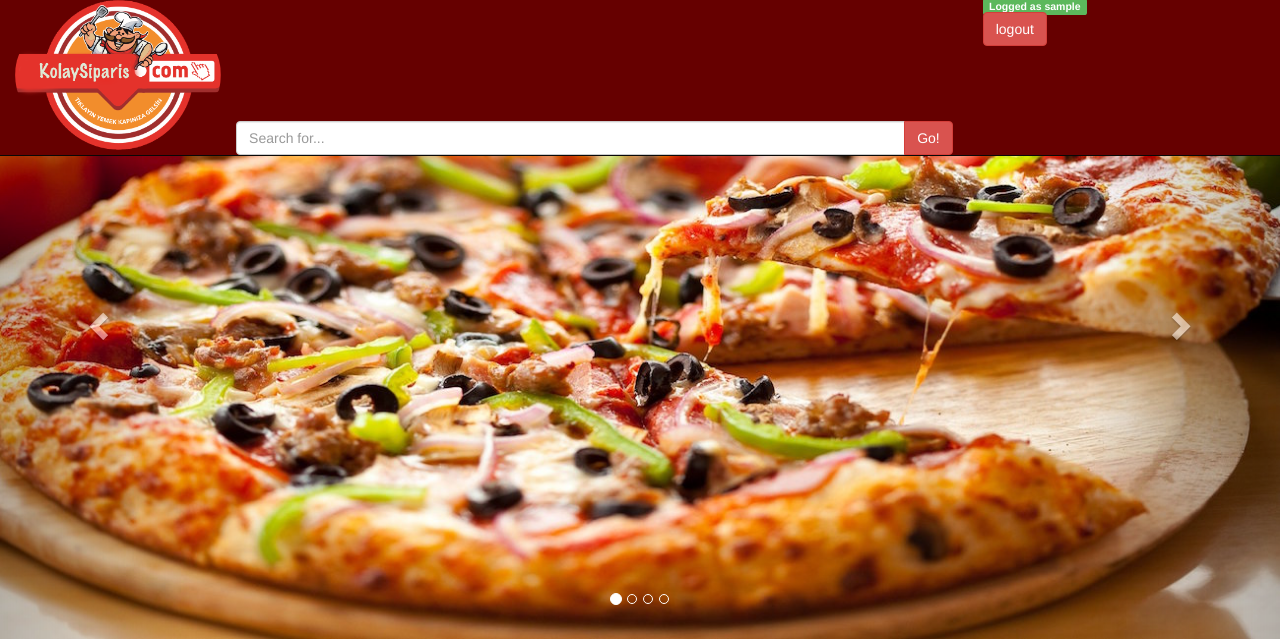
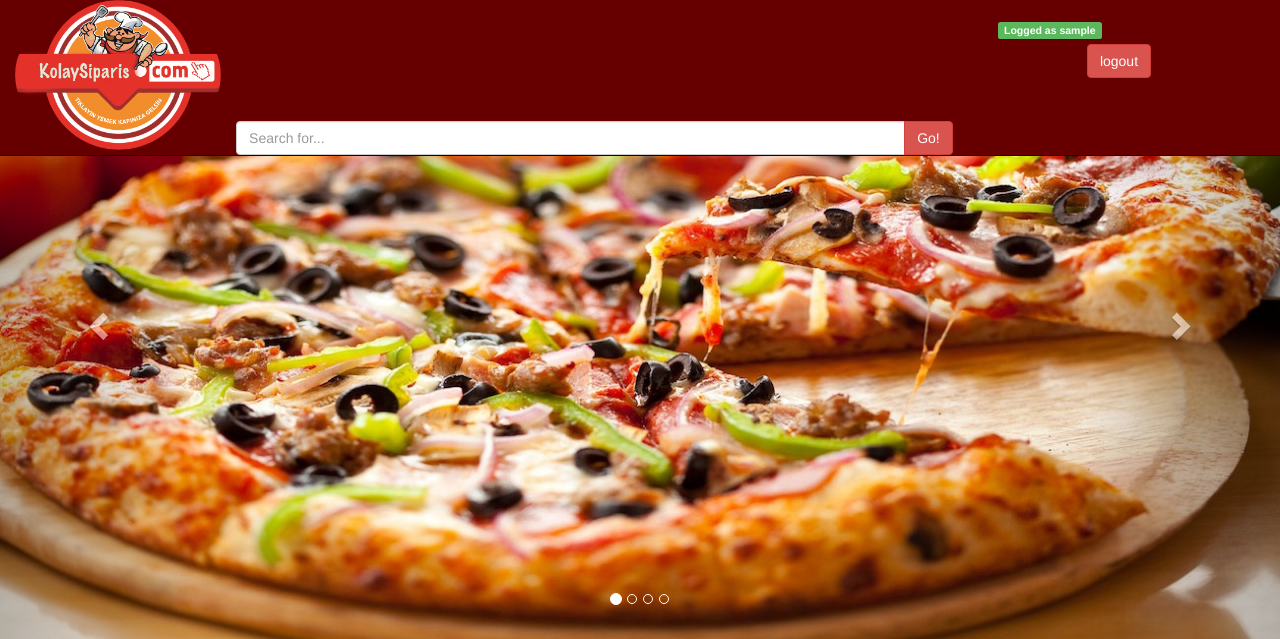
Before and after one commit to yilmazalican/KolaySiparis, a Django app: page / in a window 1280 px wide. Shown: the top 639 px of the page. Run offline with Django 3.2, Linux system fonts and the light colour scheme; the visitor is signed in with stand-in values (Sample User, id 1); some libraries are stand-ins or nearby versions.

Commit message:
added some fixings on design

```diff
--- a/static/templates/home.html
+++ b/static/templates/home.html
@@ -46,7 +46,14 @@
           <form  class="navbar-form navbar-right" method="POST" action="">
             {% csrf_token %}
             {%if request.user.is_authenticated%}
+            <div class="navbar-form navbar-right"/>
+
+
             <span class="label label-success">Logged as {{request.user}}</span>
+
+            <div class="navbar-form navbar-right"/>
+
+
             <a href="/logout/" class="btn btn-danger">logout</a>
             {%elif not request.user.is_authendicated%}
             <div class="form-group">
--- a/static/templates/register.html
+++ b/static/templates/register.html
@@ -72,9 +72,11 @@
 
 
 					<input type="submit"  class="btn btn-lg btn-success"></input>
+          <a href="/" class="btn  btn-lg btn-primary">Go back</a>
 
 					</div>
 				</form>
+
 				</div>
 	</div>
 	</div>
```
